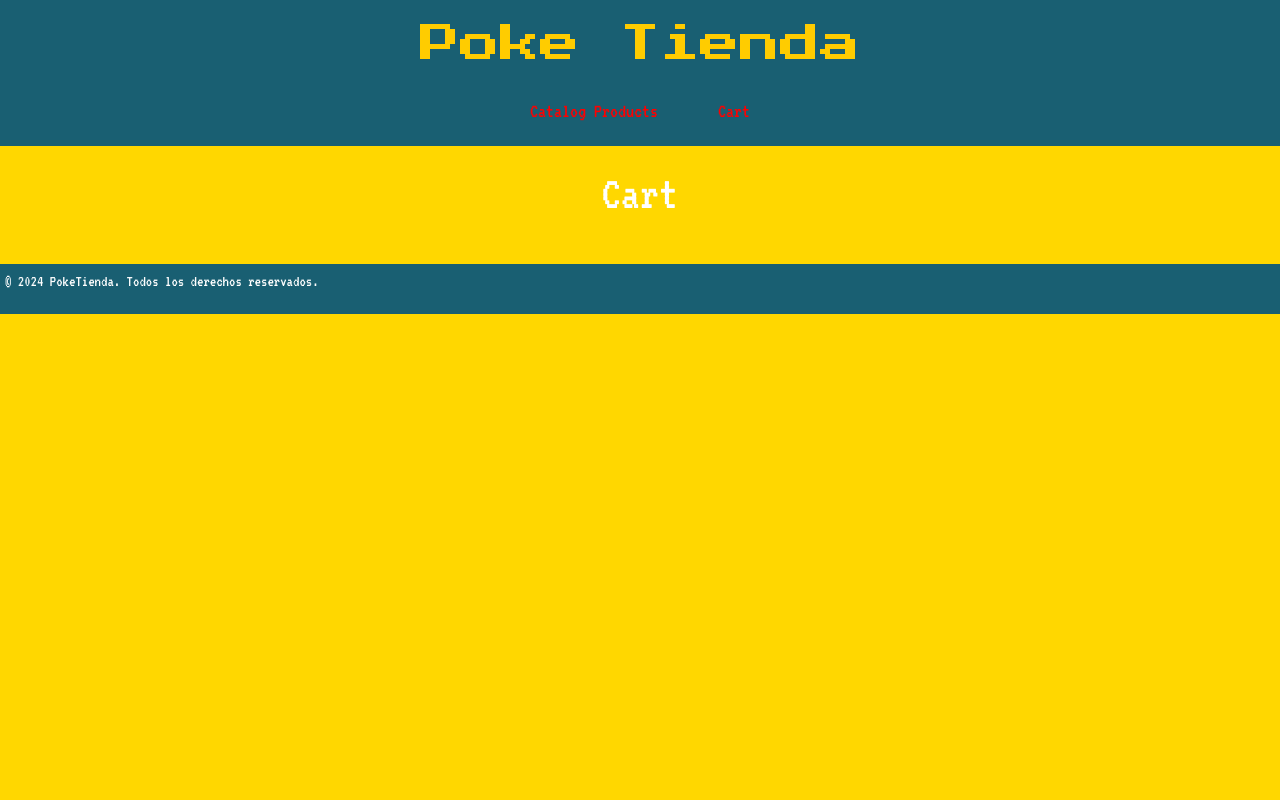
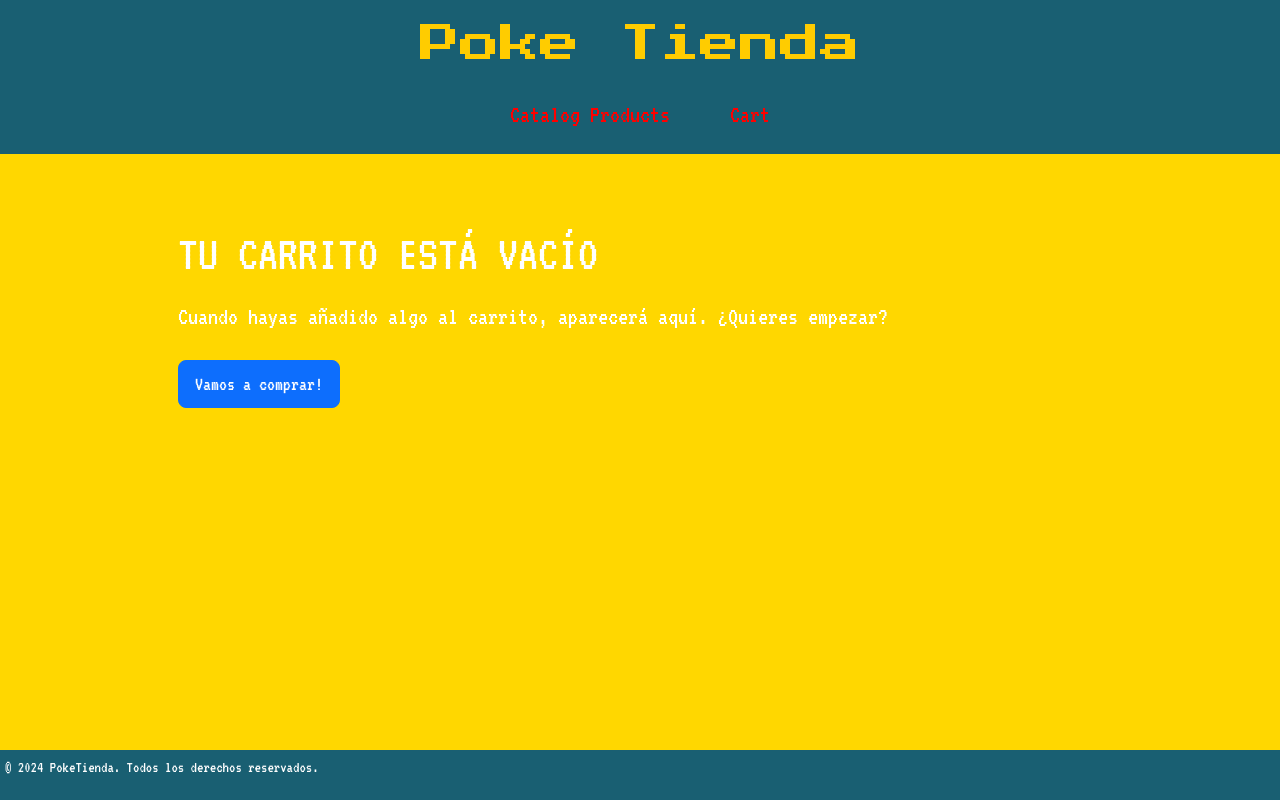
Before and after one commit to donatomarino/TiendaPokemons, a React (Create React App) app in the folder client/: page /cart in a window 1280 px wide. Built offline with nearby package versions, Linux system fonts and the light colour scheme.

Commit message:
Progressing

```diff
--- a/client/public/index.html
+++ b/client/public/index.html
@@ -3,7 +3,7 @@
 
 <head>
   <meta charset="utf-8" />
-  <link rel="icon" href="%PUBLIC_URL%/favicon.ico" />
+  <link rel="icon" href="./favicon.png" />
   <meta name="viewport" content="width=device-width, initial-scale=1" />
   <meta name="theme-color" content="#000000" />
   <meta name="description" content="Web site created using create-react-app" />
@@ -27,13 +27,12 @@
   <link rel="preconnect" href="https://fonts.gstatic.com" crossorigin>
   <link href="https://fonts.googleapis.com/css2?family=VT323&display=swap" rel="stylesheet">
   <link href="https://fonts.googleapis.com/css2?family=Press+Start+2P&family=VT323&display=swap" rel="stylesheet">
-  <title>React App</title>
+  <title>PokeTienda</title>
   <link rel="stylesheet" href="https://cdn.jsdelivr.net/npm/bootstrap@4.3.1/dist/css/bootstrap.min.css" integrity="sha384-ggOyR0iXCbMQv3Xipma34MD+dH/1fQ784/j6cY/iJTQUOhcWr7x9JvoRxT2MZw1T" crossorigin="anonymous">
   <script src=https://cdnjs.cloudflare.com/ajax/libs/mathjs/3.3.0/math.min.js></script>
 </head>
 
 <body>
-  <noscript>You need to enable JavaScript to run this app.</noscript>
   <div id="root"></div>
   <!--
       This HTML file is a template.
--- a/client/src/App.css
+++ b/client/src/App.css
@@ -3,10 +3,10 @@
   box-sizing: border-box;
 }
 
-#root{
-  min-height: 100dvh;
-  grid-template-rows:
-      auto 1fr auto;
+#root {
+  display: grid;                /* Activamos CSS Grid */
+  grid-template-rows: auto 1fr auto; /* Header (auto), Main (1fr), Footer (auto) */
+  min-height: 100dvh;             /* Asegura que el contenedor ocupe al menos toda la altura */
 }
 
 body {
@@ -74,3 +74,49 @@ h3{
   text-align: center;
   padding: 20px;
 }
+
+.cart-empty{
+  padding: 50px;
+  text-align: left;
+  line-height: 50px;
+}
+
+.cart-empty_title{
+  color: white !important;
+  font-size: 50px;
+}
+
+.cart-empty_p{
+  font-size: 25px;
+}
+
+.container-table{
+  width: 80%;
+  margin: 20px auto;
+}
+
+tr, th, td{
+  font-size: 20px;
+  background-color: #FFD700 !important;
+  padding: 10px !important;
+  border-bottom: 1px solid #195f72 !important;
+  text-align: center;
+}
+
+th{
+  color: black !important;
+}
+
+.btn-compra{
+  margin: 20px auto;
+  width: 30%;
+  padding: 10px;
+  background-color: #195f72;
+  color: white;
+  border: none;
+}
+
+.btn-compra:hover{
+  cursor: pointer;
+  background-color: #0e3a46;
+}
--- a/client/src/App.js
+++ b/client/src/App.js
@@ -18,7 +18,7 @@ function App() {
         <Route path="/" element={<Home />} />
         <Route path="/cart" element={<Cart />} />
       </Routes>
-      <div>
+      <div className="ftr">
       <Footer />
       </div>
     </Router>
--- /dev/null
+++ b/client/src/components/Boton.js
@@ -0,0 +1,9 @@
+import React from "react";
+
+const Boton = ({value, onClick, clase, text}) => {
+    return (
+        <button type="button" value = {value} onClick={onClick} className={clase}>{text}</button>
+    )
+}
+
+export default Boton;
--- a/client/src/components/NavBar.js
+++ b/client/src/components/NavBar.js
@@ -6,7 +6,7 @@ export default function NavBar() {
     textDecoration: "none",
     margin: '30px',
     color: '#FF0000',
-    fontSize: '20px',
+    fontSize: '25px',
     fontWeight: '700px'
   }
   return (
--- a/client/src/components/ProductsCart.js
+++ b/client/src/components/ProductsCart.js
@@ -1,20 +1,107 @@
 // Un componente que representa un solo producto
-export default function ProductsCart({prod, quantity}) {
+import { Link } from "react-router-dom";
+import { toUpper } from "../pages/Home";
+import Boton from "../components/Boton";
+import { useEffect, useState } from "react";
+
+export default function ProductsCart({ prod, quantity }) {
+
+    const [cart, setCart] = useState([]);
+
+    useEffect(() => {
+        setCart(JSON.parse(localStorage.getItem('cart')));
+        // localStorage.setItem('cart', JSON.stringify(cart));
+    }, [])
+
+    // useEffect(() => {
+    // }, [cart])
+
+    // ELiminamos los productos y actualizamos el localStorage
+    const deleteBuy = (index) => {
+        const storedCart = JSON.parse(localStorage.getItem('cart'));
+
+        // Filtramos en el carrito para eliminar el item en el índice dado
+        const updateCart = storedCart.filter((_, i) => i != index);
+
+        // Actualizamos estado del carrito
+        setCart(updateCart);
+
+        // Si el carrito está vacío se elimina la clave 'cart' del localStorage
+        if(updateCart == 0){
+            localStorage.removeItem('cart');
+        } else {
+            localStorage.setItem('cart', JSON.stringify(updateCart));
+        }
+    };
+
 
     return (
-        <div>
-            <h2 id='title-cart'>Cart</h2>
+        <div className="container-table">
             {prod
-                ? prod.map((p) => {
-                    console.log("hola")
-                    return (
-                        <div className="products-cart">
-                            <h3>{p} x {quantity}</h3>
-                            {/* <img src = {p[1]}></img> */}
+                ? (
+                    <>
+                        <table className="table">
+                            <thead>
+                                <tr>
+                                    <th scope='col'>NOMBRE</th>
+                                    <th scope='col'>PRECIO</th>
+                                    <th scope='col'>CANTIDAD</th>
+                                    <th scope='col'>ELIMINAR</th>
+                                </tr>
+                            </thead>
+                            <tbody>
+                                {
+                                    cart.map((item, index) => (
+                                        <tr>
+                                            <th>{toUpper(item.name)}</th>
+                                            <td>10€</td>
+                                            <td>
+                                                <Boton
+                                                    clase={"btn btn-ouline-primary"}
+                                                    text={"-"}
+                                                />
+                                                <Boton
+                                                    clase={"btn btn-warning"}
+                                                    text={"1"}
+                                                />
+                                                <Boton
+                                                    clase={"btn btn-ouline-primary"}
+                                                    text={"+"}
+                                                />
+                                            </td>
+                                            <td>
+                                                <Boton
+                                                    value={index}
+                                                    clase={"btn btn-danger"}
+                                                    text={"Eliminar"}
+                                                    onClick={() => {deleteBuy(index)}}
+                                                />
+                                            </td>
+                                        </tr>
+                                    ))
+                                }
+                            </tbody>
+
+                        </table>
+
+                        <div className="d-grid gap-2">
+                            <Boton
+                                clase="btn-compra"
+                                text={"COMPRAR"}
+                                //disabled
+                            />
                         </div>
-                    )
 
-            }) : ""}
+                    </>
+
+
+                ) : (
+                    <div className="cart-empty">
+                        <h2 className="cart-empty_title">TU CARRITO ESTÁ VACÍO</h2>
+                        <p className="cart-empty_p">Cuando hayas añadido algo al carrito, aparecerá aquí. ¿Quieres empezar?</p>
+                        <Link to="/"><button type="button" class="btn btn-primary btn-lg">Vamos a comprar!</button></Link>
+                    </div>
+                )}
 
         </div>
     );
--- a/client/src/pages/Cart.js
+++ b/client/src/pages/Cart.js
@@ -7,7 +7,6 @@ const Cart = () => {
   return (
     <ProductsCart
       prod={productos}
-      quantity="0"
     />
   );
 }
--- a/client/src/pages/Home.js
+++ b/client/src/pages/Home.js
@@ -2,6 +2,11 @@ import React from "react";
 import { useEffect, useState } from "react";
 import Product from "../components/Product";
 // import fetch from "../hooks/fetch";
+
+// Devolvemos la primera letra del nombre en mayuscula
+export const toUpper = (name) => {
+    return name.charAt(0).toUpperCase() + name.slice(1);
+}
 
 export default function Home() {
     const [allPokemon, setAllPokemon] = useState([]);
@@ -13,7 +18,7 @@ export default function Home() {
         const storedPokemons = localStorage.getItem('pokemons');
 
         if (storedPokemons) {
-            // Si hay pokemons almacenados
+            // Si hay pokemons almacenados se guardan en el LocalStorage
             setAllPokemon(JSON.parse(storedPokemons));
         } else {
             const getFetch = async () => {
@@ -40,38 +45,25 @@ export default function Home() {
         }
     }, []);
 
-
-    // Devolvemos la primera letra del nombre en mayuscula
-    const toUpper = (name) => {
-        return name.charAt(0).toUpperCase() + name.slice(1);
-    }
-
     const handleAddToCart = (info) => {
         setCart([...cart, [info[0], info[1]]]);
-    };
 
-    useEffect(() => {
+        let product = {
+            name: info[0],
+            url: info[1]
+        }
+
         let carrito = localStorage.getItem('cart');
 
-        if (carrito) {
-            carrito = JSON.parse(carrito);
-        } else {
-            carrito = [];
-        }
+        carrito ? carrito = JSON.parse(carrito) : carrito = [];
 
-        // console.log(cart);
-        // console.log(cart[0].name)
-        cart.map((e) => {
-            let product = {
-                name: e[0],
-                url: e[1]
-            }
+        carrito.push(product);
 
-            carrito.push(product);
-        })
         // console.log(product)
         localStorage.setItem('cart', JSON.stringify(carrito))
-    }, [cart])
+
+        alert(`Pokemon ${toUpper(info[0])} añadido al carrito!`);
+    };
 
     return (
         <div className="main">
```
Also changed, not shown: client/public/favicon.png (added), 1 other file (tests, documents, lock files or other folders).
